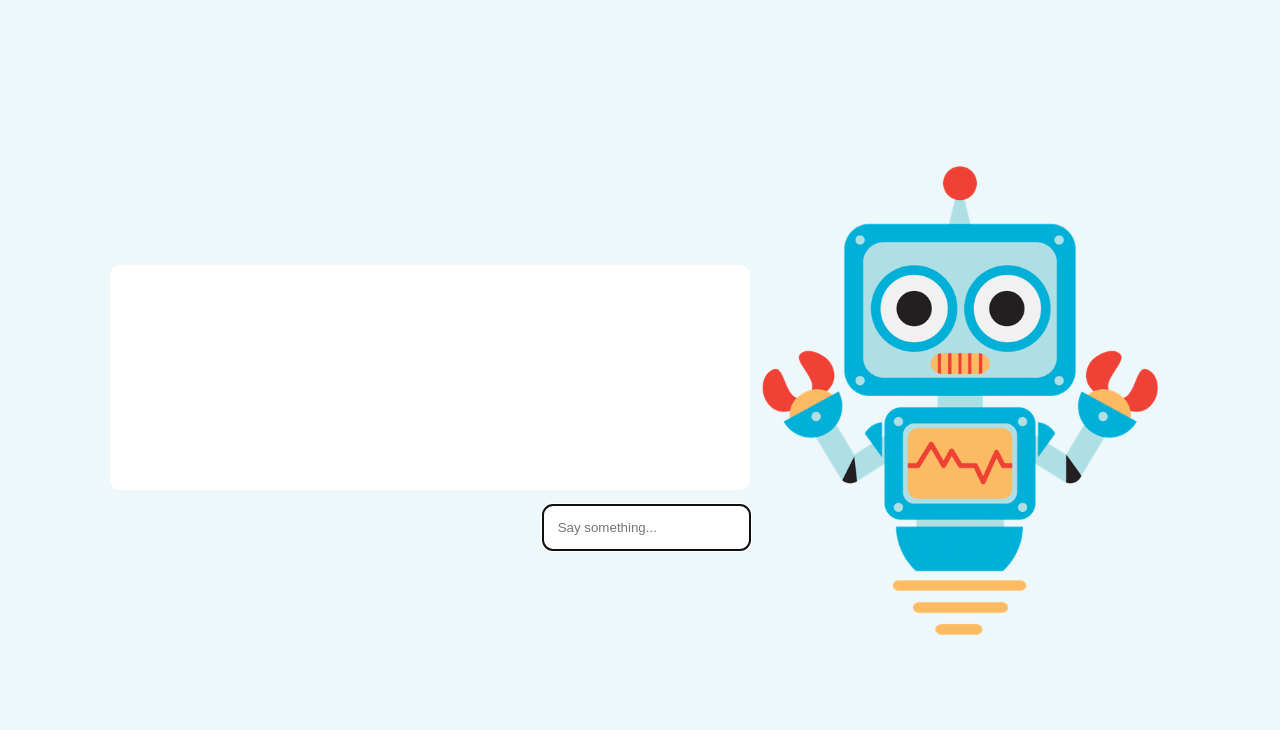
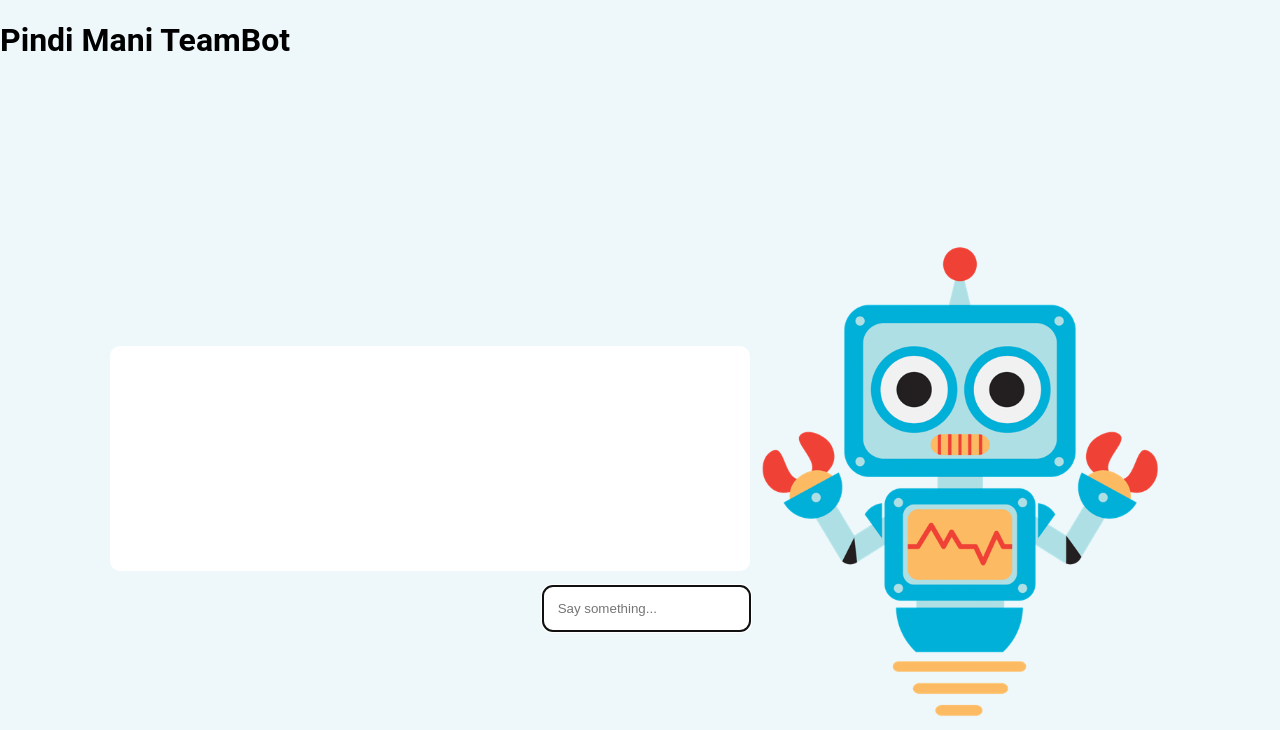
Before and after one commit to eswarkada/chatbot1, a PHP site: page / in a window 1280 px wide. Shown: the top 730 px of the page. Before the commit the page ends 635 px from the top, so only its background shows below. Run offline with PHP 8.4, Linux system fonts and the light colour scheme.

Commit message:
Update index.php

```diff
--- a/index.php
+++ b/index.php
@@ -2,12 +2,13 @@
 <html>
 
 <head>
-	<title>Chatbot</title>
+	<title>Pindi Mani Querybot</title>
 	<link rel="icon" href="bot.png" />
 	<link rel="stylesheet" href="style.css" />
 </head>
 
 <body>
+	<h1>Pindi Mani TeamBot</h1>
 	<div id="container" class="container">
 		<div id="chat" class="chat">
 			<div id="messages" class="messages"></div>
```
